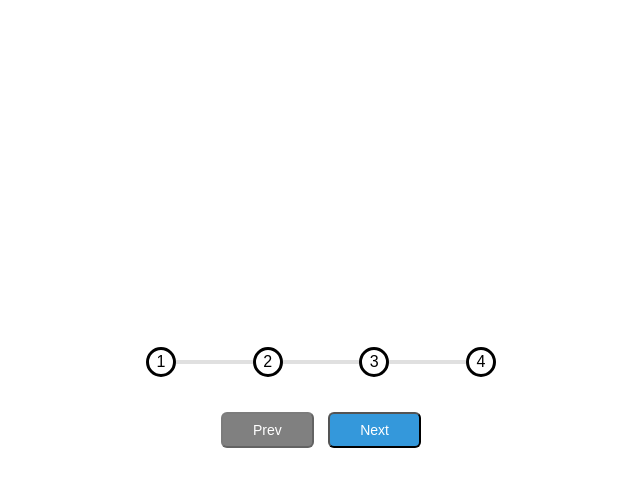
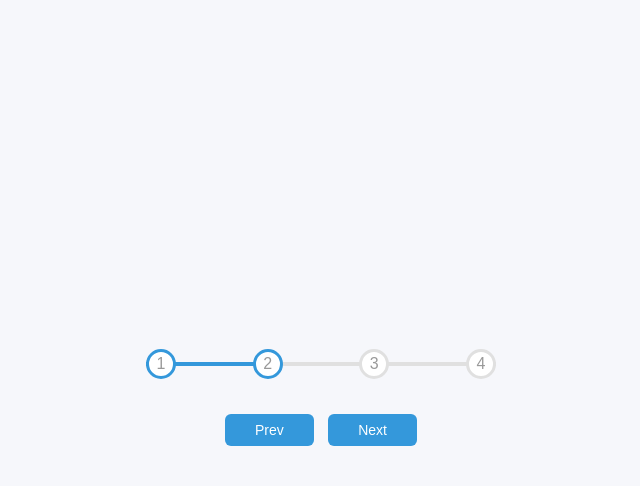
Before and after one commit to Starcatch/progress_steps, a plain HTML site: page index.html in a window 1280 px wide. Both pictures are taken after a click on the button "Next". Shown: the whole page, without its empty margins (319-959 px from the left). Drawn offline with Linux system fonts and the light colour scheme; a web font is replaced by a local one.

Commit message:
add script logic for progress steps

```diff
--- a/script.js
+++ b/script.js
@@ -1,4 +1,47 @@
 const progress = document.getElementById("progress");
 const prev = document.getElementById("prev");
 const next = document.getElementById("next");
-const circles = document.querySelectorAll(".circles"); // node list , similar to an array.
+const circles = document.querySelectorAll(".circle"); // node list , similar to an array.
+
+let currentActive = 1;
+
+next.addEventListener("click", () => {
+	currentActive++;
+
+	if (currentActive > circles.length) {
+		currentActive = circles.length; // so it won't go past 4 steps.
+	}
+	update();
+});
+
+prev.addEventListener("click", () => {
+	currentActive--;
+
+	if (currentActive < 1) {
+		currentActive = 1;
+	}
+	update();
+});
+
+function update() {
+	circles.forEach((circle, index) => {
+		if (index < currentActive) {
+			circle.classList.add("active");
+		} else {
+			circle.classList.remove("active");
+		}
+	});
+
+	const actives = document.querySelectorAll(".active");
+	progress.style.width =
+		((actives.length - 1) / (circles.length - 1)) * 100 + "%";
+
+	if (currentActive === 1) {
+		prev.disabled = true;
+	} else if (currentActive === circles.length) {
+		next.disabled = true;
+	} else {
+		prev.disabled = false;
+		next.disabled = false;
+	}
+}
--- a/style.css
+++ b/style.css
@@ -1,11 +1,16 @@
 @import url("https://fonts.googleapis.com/css2?family=Muli&display=swap");
+
+:root {
+	--line-border-fill: #3498db;
+	--line-border-empty: #e0e0e0;
+}
 
 * {
 	box-sizing: border-box;
 }
 
 body {
-	background-color: white;
+	background-color: #f6f7fb;
 	font-family: "Muli", sans-serif;
 	display: flex;
 	align-items: center;
@@ -30,7 +35,7 @@ body {
 
 .progress-container::before {
 	content: " ";
-	background-color: #e0e0e0;
+	background-color: var(--line-border-empty);
 	position: absolute;
 	top: 50%;
 	left: 0;
@@ -41,7 +46,7 @@ body {
 }
 
 .progress {
-	background-color: #3498db;
+	background-color: var(--line-border-fill);
 	position: absolute;
 	top: 50%;
 	left: 0;
@@ -54,25 +59,27 @@ body {
 
 .circle {
 	background-color: white;
-	color: black;
+	color: #999;
 	border-radius: 50%;
 	height: 30px;
 	width: 30px;
 	display: flex;
 	align-items: center;
 	justify-content: center;
-	border: 3px solid black;
+	border: 3px solid var(--line-border-empty);
 	transition: 0.4s ease;
 }
 
 .circle.active {
-	border-color: #3498db;
+	border-color: var(--line-border-fill);
 }
 
 .btn {
-	background-color: #3498db;
+	background-color: var(--line-border-fill);
 	color: white;
+	border: 0;
 	border-radius: 6px;
+	cursor: pointer;
 	font-family: inherit;
 	padding: 8px 30px;
 	margin: 5px;
@@ -88,6 +95,6 @@ body {
 }
 
 .btn:disabled {
-	background-color: grey;
+	background-color: var(--line-border-empty);
 	cursor: not-allowed;
 }
```
